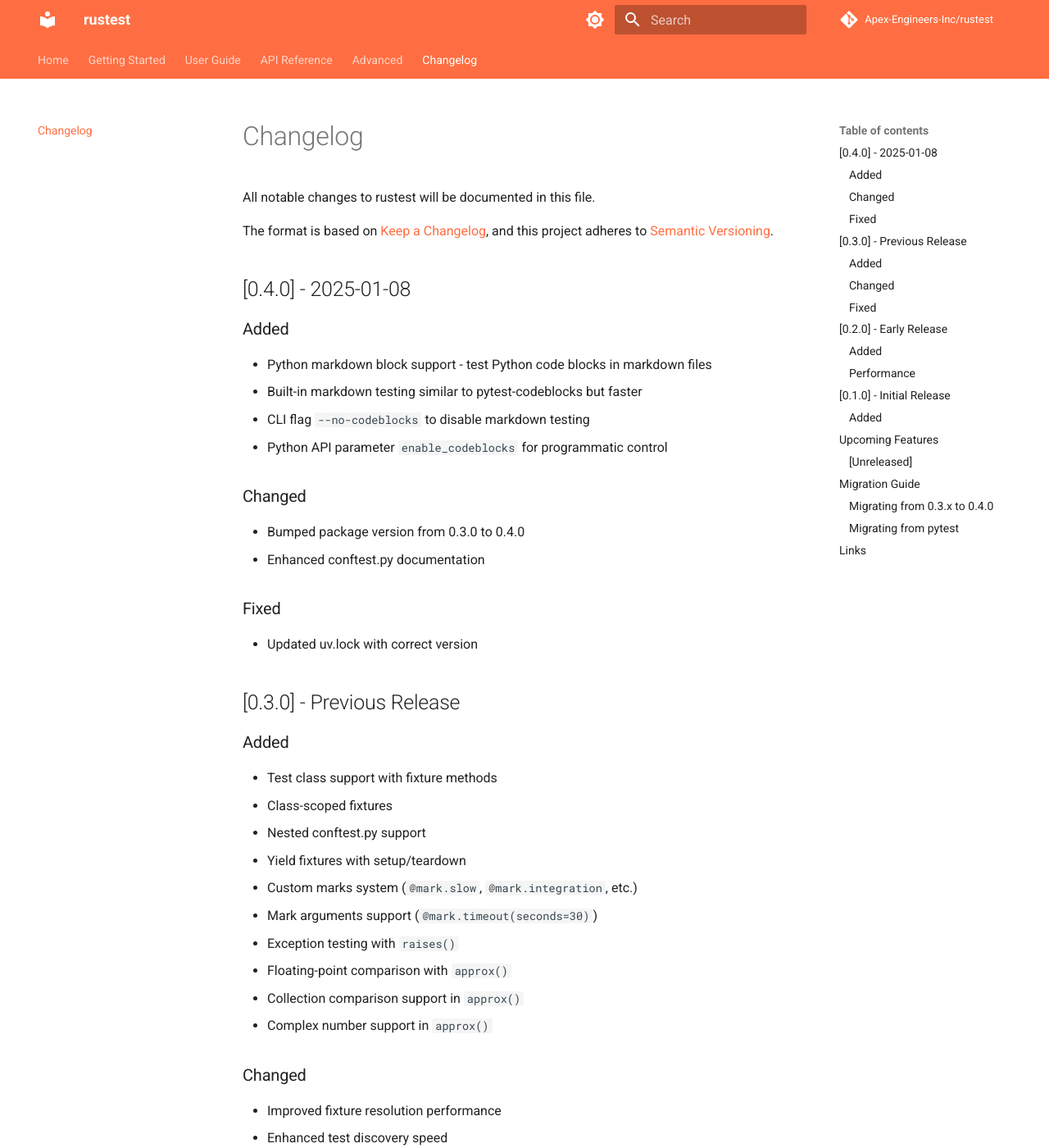
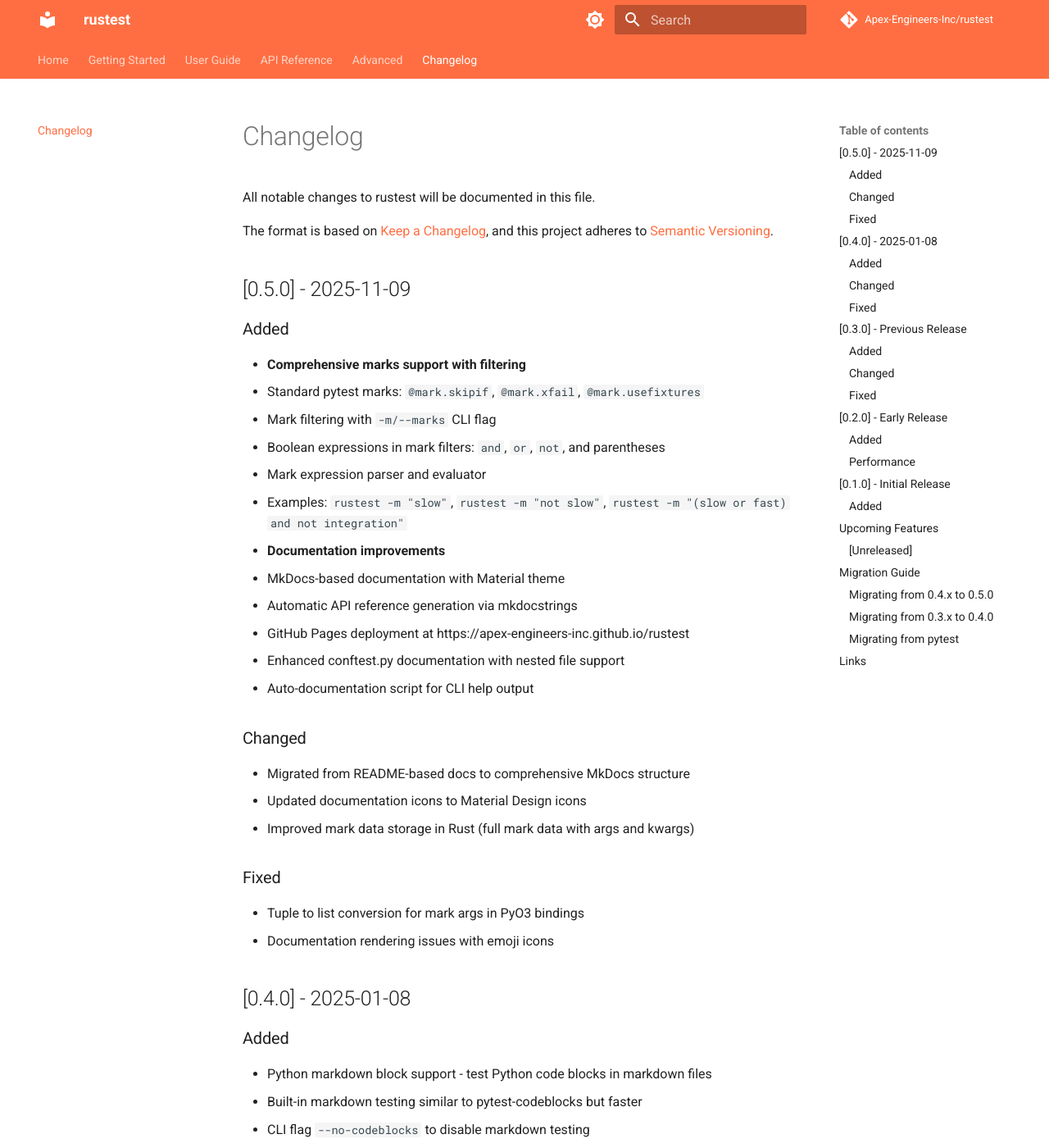
Before and after one commit to Apex-Engineers-Inc/rustest, an MkDocs documentation site: the page built from docs/changelog.md, in a window 1280 px wide and 1400 px high. Shown: the whole window at 82% size. Built offline with MkDocs 1.6.1 and Material for MkDocs 9.7.7, drawn with Linux system fonts in a browser that asks for light colours; comment, search, counter and statistics services are not loaded; some of the changed text lies outside the part shown.

Commit message:
Bump package version from 0.4.0 to 0.5.0
- Updated Rust version in Cargo.toml
- Updated Python version in pyproject.toml
- Added changelog entry for 0.5.0 (#36)

* Bump package version from 0.4.0 to 0.5.0

- Updated Rust version in Cargo.toml
- Updated Python version in pyproject.toml
- Added changelog entry for 0.5.0

* Update changelog for 0.5.0 with comprehensive feature details

- Document comprehensive marks support with filtering (-m flag)
- Add standard pytest marks (skipif, xfail, usefixtures)
- Document MkDocs migration and GitHub Pages deployment
- Add migration guide from 0.4.x to 0.5.0
- Remove mark-based filtering from upcoming features (now implemented)
- Include all documentation improvements and bug fixes

---------

Co-authored-by: Claude <noreply@anthropic.com>

````diff
--- a/Cargo.toml
+++ b/Cargo.toml
@@ -1,6 +1,6 @@
 [package]
 name = "rustest-core"
-version = "0.4.0"
+version = "0.5.0"
 edition = "2021"
 authors = ["rustest contributors"]
 description = "A hyper-performant pytest-compatible test runner powered by Rust"
--- a/docs/changelog.md
+++ b/docs/changelog.md
@@ -4,6 +4,31 @@ All notable changes to rustest will be documented in this file.
 
 The format is based on [Keep a Changelog](https://keepachangelog.com/en/1.0.0/),
 and this project adheres to [Semantic Versioning](https://semver.org/spec/v2.0.0.html).
+
+## [0.5.0] - 2025-11-09
+
+### Added
+- **Comprehensive marks support with filtering**
+  - Standard pytest marks: `@mark.skipif`, `@mark.xfail`, `@mark.usefixtures`
+  - Mark filtering with `-m/--marks` CLI flag
+  - Boolean expressions in mark filters: `and`, `or`, `not`, and parentheses
+  - Mark expression parser and evaluator
+  - Examples: `rustest -m "slow"`, `rustest -m "not slow"`, `rustest -m "(slow or fast) and not integration"`
+- **Documentation improvements**
+  - MkDocs-based documentation with Material theme
+  - Automatic API reference generation via mkdocstrings
+  - GitHub Pages deployment at https://apex-engineers-inc.github.io/rustest
+  - Enhanced conftest.py documentation with nested file support
+  - Auto-documentation script for CLI help output
+
+### Changed
+- Migrated from README-based docs to comprehensive MkDocs structure
+- Updated documentation icons to Material Design icons
+- Improved mark data storage in Rust (full mark data with args and kwargs)
+
+### Fixed
+- Tuple to list conversion for mark args in PyO3 bindings
+- Documentation rendering issues with emoji icons
 
 ## [0.4.0] - 2025-01-08
 
@@ -86,6 +110,45 @@ Planned features for future releases:
 See our [GitHub issues](https://github.com/Apex-Engineers-Inc/rustest/issues) for the full roadmap.
 
 ## Migration Guide
+
+### Migrating from 0.4.x to 0.5.0
+
+No breaking changes! The 0.5.0 release is fully backward compatible with 0.4.x.
+
+**New features:**
+
+1. **Mark-based filtering**: You can now filter tests by marks using the `-m` flag:
+
+```bash
+# Run only slow tests
+rustest -m "slow"
+
+# Skip slow tests
+rustest -m "not slow"
+
+# Complex expressions
+rustest -m "(slow or fast) and not integration"
+```
+
+2. **Standard pytest marks**: New standard marks are available:
+
+```python
+from rustest import mark
+
+@mark.skipif(condition, reason="Skipped because...")
+def test_example():
+    pass
+
+@mark.xfail(reason="Expected to fail")
+def test_failing():
+    pass
+
+@mark.usefixtures("setup_fixture")
+def test_with_fixture():
+    pass
+```
+
+3. **Documentation**: Full documentation is now available at https://apex-engineers-inc.github.io/rustest
 
 ### Migrating from 0.3.x to 0.4.0
 
--- a/pyproject.toml
+++ b/pyproject.toml
@@ -4,7 +4,7 @@ build-backend = "maturin"
 
 [project]
 name = "rustest"
-version = "0.4.0"
+version = "0.5.0"
 description = "Rust powered pytest-compatible runner"
 readme = "README.md"
 requires-python = ">=3.10"
````
Also changed, not shown: other parts of docs/changelog.md (+0 -1 lines).
